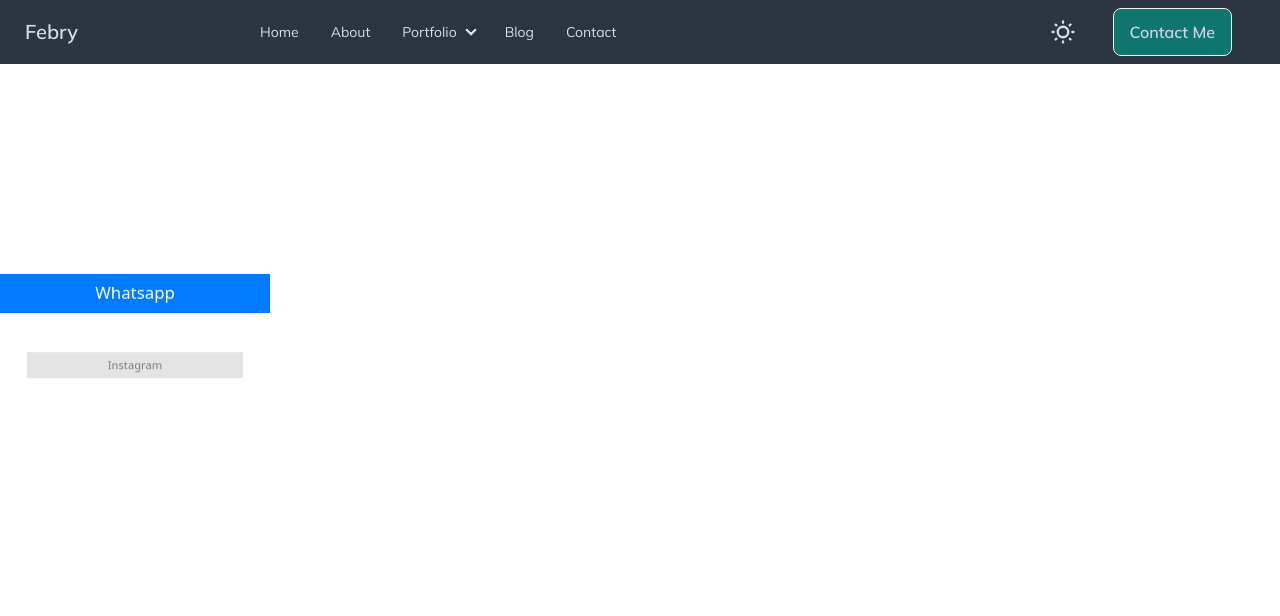
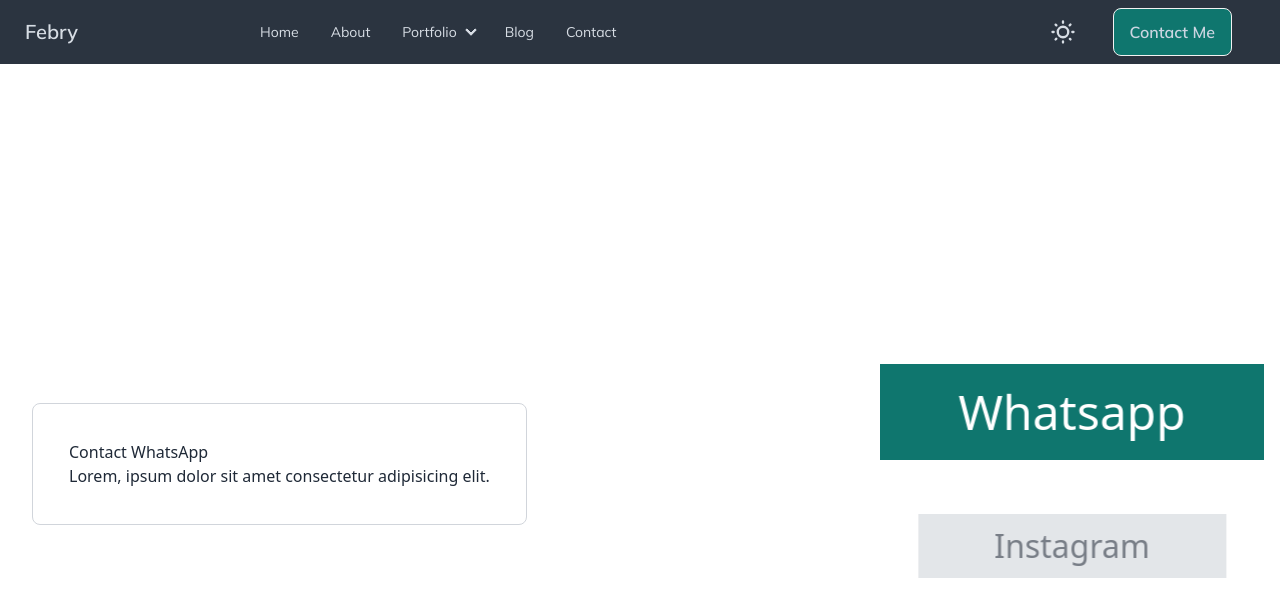
Before and after one commit to Viking0207/MyPortfolio, an Angular app: page /contact in a window 1280 px wide. Shown: the top 616 px of the page. Built offline with nearby package versions, Linux system fonts and the light colour scheme.

Commit message:
feat(maintenance): adding new feature and fixing ui contact

```diff
--- /dev/null
+++ b/src/app/contact/contact-contentAnimation.ts
@@ -0,0 +1,65 @@
+import {
+  animate,
+  style,
+  transition,
+  trigger,
+  query,
+  group,
+} from '@angular/animations';
+
+export const contactContentAnimation = trigger('contentAnimation', [
+  transition(':increment', [
+    group([
+      // Ketika tab pindah ke bawah (increment), konten bergerak keluar ke atas
+      query(
+        ':leave',
+        [
+          animate(
+            '0.5s ease-out',
+            style({ opacity: 0, transform: 'translateY(-100px)' })
+          ),
+        ],
+        { optional: true }
+      ),
+      // Konten masuk dari bawah
+      query(
+        ':enter',
+        [
+          style({ opacity: 0, transform: 'translateY(100px)' }),
+          animate(
+            '0.5s ease-out',
+            style({ opacity: 1, transform: 'translateY(0)' })
+          ),
+        ],
+        { optional: true }
+      ),
+    ]),
+  ]),
+  transition(':decrement', [
+    group([
+      // Ketika tab pindah ke atas (decrement), konten bergerak keluar ke bawah
+      query(
+        ':leave',
+        [
+          animate(
+            '0.5s ease-out',
+            style({ opacity: 0, transform: 'translateY(100px)' })
+          ),
+        ],
+        { optional: true }
+      ),
+      // Konten masuk dari atas
+      query(
+        ':enter',
+        [
+          style({ opacity: 0, transform: 'translateY(-100px)' }),
+          animate(
+            '0.5s ease-out',
+            style({ opacity: 1, transform: 'translateY(0)' })
+          ),
+        ],
+        { optional: true }
+      ),
+    ]),
+  ]),
+]);
--- /dev/null
+++ b/src/app/contact/contact-tabAnimation.ts
@@ -0,0 +1,23 @@
+import {
+       animate,
+       state,
+       style,
+       transition,
+       trigger,
+} from '@angular/animations';
+
+export const contactTabAnimation = trigger('tabAnimation', [
+       state(
+         'selected',
+         style({ transform: 'scale(1.2) rotateY(360deg)', zIndex: 10 })
+       ),
+       state('not-selected', style({ transform: 'scale(0.8)', opacity: 0.6 })),
+       state('top', style({ transform: 'translateY(-30px) scale(0.8)' })),
+       state('bottom', style({ transform: 'translateY(30px) scale(0.8)' })),
+       state('hidden', style({ display: 'none' })),
+       transition('* => selected', [animate('0.8s ease')]),
+       transition('* => not-selected', [animate('0.8s ease')]),
+       transition('* => top', [animate('0.8s ease')]),
+       transition('* => bottom', [animate('0.8s ease')]),
+       transition('* => hidden', [animate('0.8s ease')]),
+     ]);
--- a/src/app/contact/contact.component.css
+++ b/src/app/contact/contact.component.css
@@ -1,27 +1,28 @@
+/* .content-container {
+  width: 350px;
+  min-height: 200px;
+  background-color: #f8f8f8;
+  border-radius: 8px;
+} */
+
 .tab-container {
-  position: relative;
-  width: 270px;
-  height: 500px;
-  display: flex;
-  flex-direction: column;
-  justify-content: center;
-  overflow: hidden;
-  perspective: 1000px;
+  perspective: 62.5rem;
 }
 
 .tab {
-  margin: 5px 0;
-  background-color: lightgray;
-  text-align: center;
-  cursor: pointer;
-  transition: all 0.8s ease, transform 0.8s ease;
   transform-origin: center;
   transform-style: preserve-3d;
   backface-visibility: hidden;
+  transition-property: transform, opacity;
+  transition-timing-function: ease-out;
+  transition-duration: 0.8s;
+  font-size: 2.5rem;
+  width: 100%;
+  height: 5rem;
 }
 
 .tab.selected {
-  background-color: #007bff;
+  background-color: rgb(15, 118, 110);
   color: white;
   transform: scale(1.2) rotateY(360deg);
   z-index: 10;
--- a/src/app/contact/contact.component.html
+++ b/src/app/contact/contact.component.html
@@ -1,10 +1,34 @@
-<div class="tab-container">
+<div class="flex justify-between items-center h-screen">
+  <div class="content-container ml-8 p-9 border border-gray-300 rounded-lg" [@contentAnimation]>
+    <div *ngIf="selectedIndex === 0">
+      <h2>Contact WhatsApp</h2>
+      <p>Lorem, ipsum dolor sit amet consectetur adipisicing elit.</p>
+    </div>
+    <div *ngIf="selectedIndex === 1">
+      <h2>Contact Instagram</h2>
+      <p>Lorem, ipsum dolor sit amet consectetur adipisicing elit.</p>
+    </div>
+    <div *ngIf="selectedIndex === 2">
+      <h2>Contact Tweet</h2>
+      <p>Lorem, ipsum dolor sit amet consectetur adipisicing elit.</p>
+    </div>
+    <div *ngIf="selectedIndex === 3">
+      <h2>Contact Email</h2>
+      <p>Lorem, ipsum dolor sit amet consectetur adipisicing elit.</p>
+    </div>
+  </div>
+
   <div
-    *ngFor="let tab of tabs; let i = index"
-    class="tab"
-    [ngClass]="getClasses(i)"
-    (click)="updateTabs(i)"
+    class="tab-container relative w-96 h-80 flex flex-col justify-center overflow-hidden perspective-[62.5rem] mr-4"
   >
-    {{ tab }}
+    <div
+      *ngFor="let tab of tabs; let i = index"
+      class="tab text-center bg-gray-300 my-3 cursor-pointer transition-all duration-[800ms] ease-out flex items-center justify-center transform-gpu"
+      [ngClass]="getClasses(i)"
+      (click)="updateTabs(i)"
+    >
+      {{ tab }}
+    </div>
   </div>
+
 </div>
--- a/src/app/contact/contact.component.ts
+++ b/src/app/contact/contact.component.ts
@@ -1,32 +1,14 @@
-import {
-  animate,
-  state,
-  style,
-  transition,
-  trigger,
-} from '@angular/animations';
 import { Component } from '@angular/core';
+
+import { contactTabAnimation } from './contact-tabAnimation';
+import { contactContentAnimation } from './contact-contentAnimation';
 
 @Component({
   selector: 'app-contact',
   templateUrl: './contact.component.html',
   styleUrl: './contact.component.css',
   animations: [
-    trigger('tabAnimation', [
-      state(
-        'selected',
-        style({ transform: 'scale(1.2) rotateY(360deg)', zIndex: 10 })
-      ),
-      state('not-selected', style({ transform: 'scale(0.8)', opacity: 0.6 })),
-      state('top', style({ transform: 'translateY(-30px) scale(0.8)' })),
-      state('bottom', style({ transform: 'translateY(30px) scale(0.8)' })),
-      state('hidden', style({ display: 'none' })),
-      transition('* => selected', [animate('0.8s ease')]),
-      transition('* => not-selected', [animate('0.8s ease')]),
-      transition('* => top', [animate('0.8s ease')]),
-      transition('* => bottom', [animate('0.8s ease')]),
-      transition('* => hidden', [animate('0.8s ease')]),
-    ]),
+    contactContentAnimation
   ],
 })
 export class ContactComponent {
@@ -36,6 +18,8 @@
 
   updateTabs(selectedIndex: number) {
     this.selectedIndex = selectedIndex;
+    console.log(`${selectedIndex} telah sukses`);
+
   }
 
   getClasses(index: number) {
--- a/src/app/contact/contact.module.ts
+++ b/src/app/contact/contact.module.ts
@@ -1,6 +1,7 @@
 import { NgModule } from '@angular/core';
 import { CommonModule } from '@angular/common';
 import { RouterModule } from '@angular/router';
+import { BrowserAnimationsModule } from '@angular/platform-browser/animations';
 
 import { ContactComponent } from './contact.component';
 
@@ -11,7 +12,8 @@
   ],
   imports: [
     CommonModule,
-    RouterModule
+    RouterModule,
+    BrowserAnimationsModule
   ],
   exports: [
     ContactComponent
```
